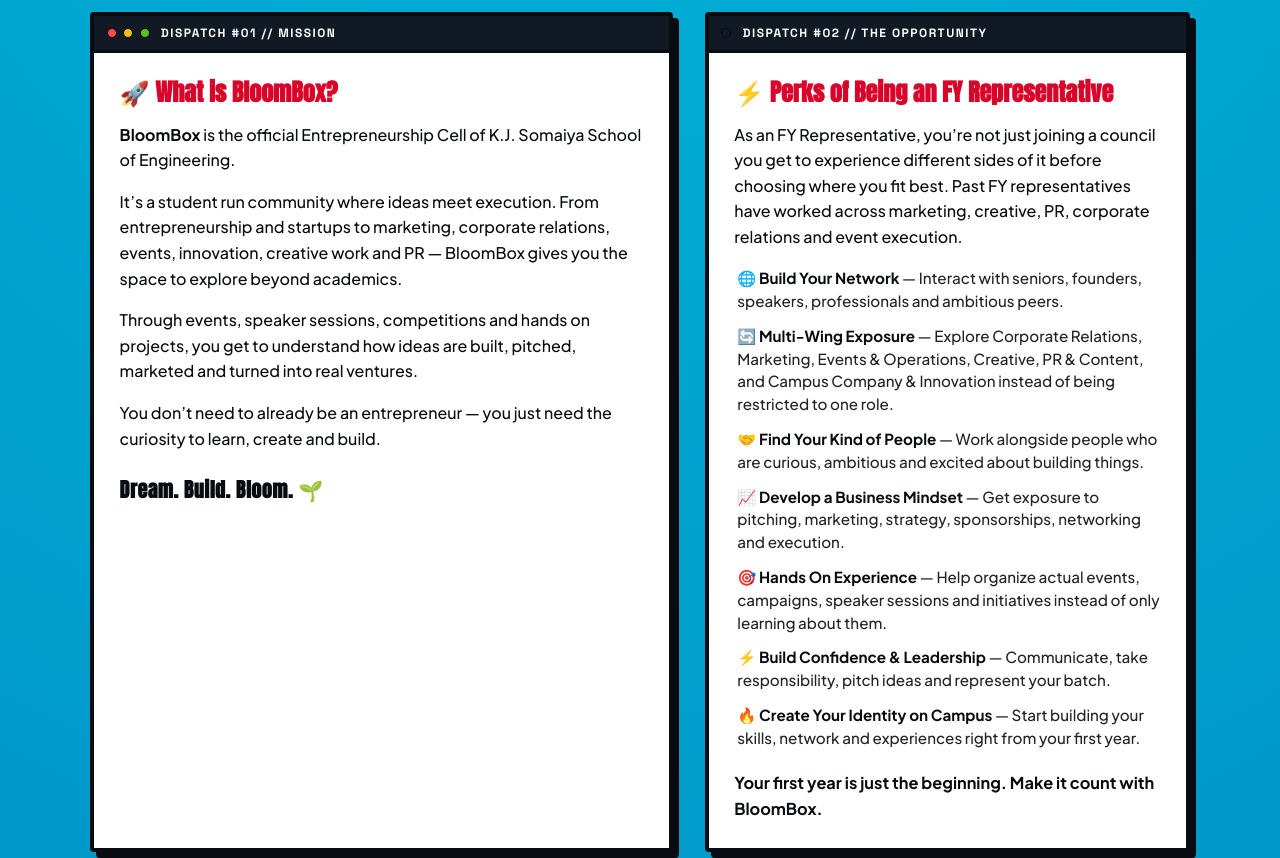
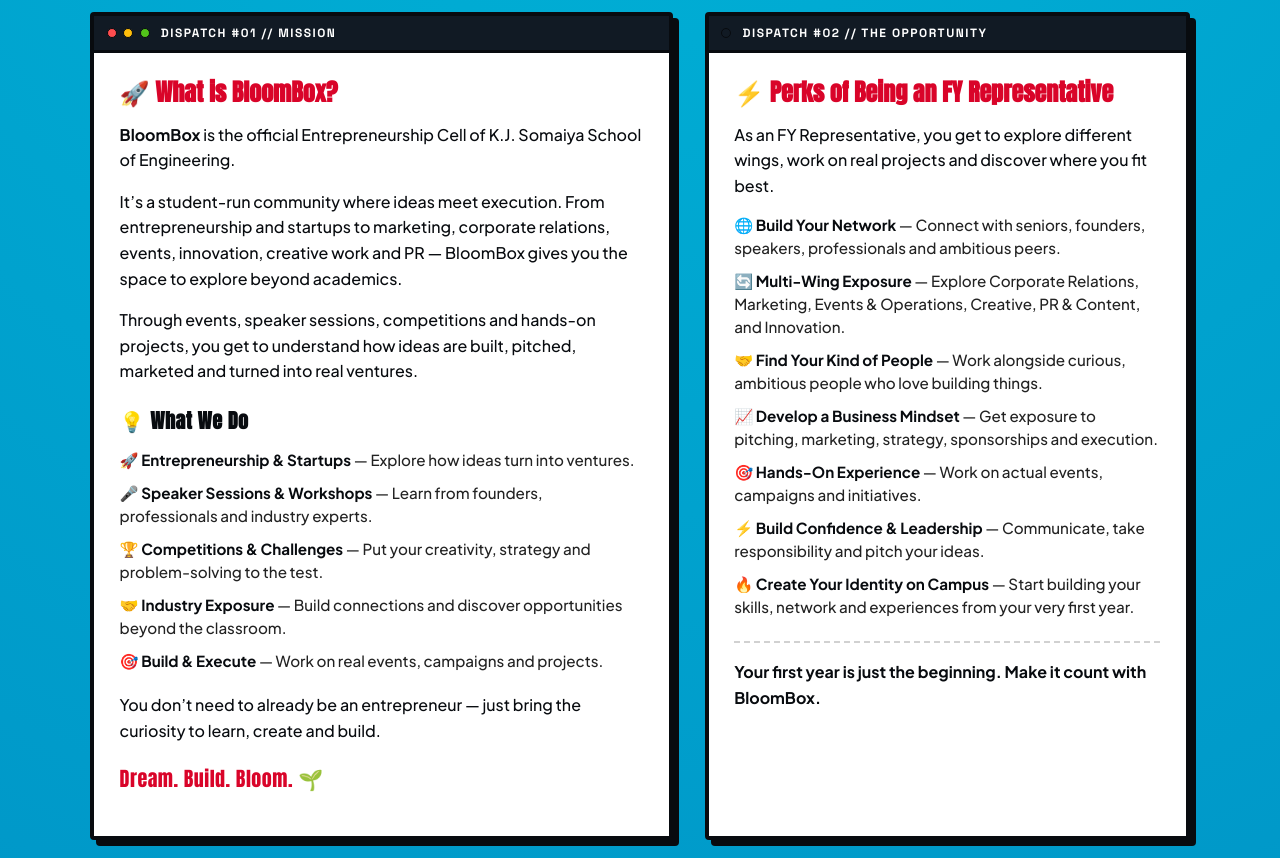
Before and after one commit to creatorofC-gif/FY-Recruitment, a website: page index.html in a window 1280 px wide. Shown: the part 1020-1878 px from the top of the page. Drawn offline with nearby package versions, Linux system fonts and the light colour scheme; no server answers.

Commit message:
design fixed

```diff
--- a/index.html
+++ b/index.html
@@ -71,21 +71,31 @@
                 <strong>BloomBox</strong> is the official Entrepreneurship Cell of K.J. Somaiya School of Engineering.
               </p>
               <p class="panel-para">
-                It’s a student run community where ideas meet execution. From entrepreneurship and startups to marketing, corporate relations, events, innovation, creative work and PR — BloomBox gives you the space to explore beyond academics.
+                It’s a student-run community where ideas meet execution. From entrepreneurship and startups to marketing, corporate relations, events, innovation, creative work and PR — BloomBox gives you the space to explore beyond academics.
               </p>
               <p class="panel-para">
-                Through events, speaker sessions, competitions and hands on projects, you get to understand how ideas are built, pitched, marketed and turned into real ventures.
+                Through events, speaker sessions, competitions and hands-on projects, you get to understand how ideas are built, pitched, marketed and turned into real ventures.
               </p>
+
+              <h4 class="card-section-subtitle">💡 What We Do</h4>
+              <ul class="card-feature-list">
+                <li>🚀 <strong>Entrepreneurship &amp; Startups</strong> — Explore how ideas turn into ventures.</li>
+                <li>🎤 <strong>Speaker Sessions &amp; Workshops</strong> — Learn from founders, professionals and industry experts.</li>
+                <li>🏆 <strong>Competitions &amp; Challenges</strong> — Put your creativity, strategy and problem-solving to the test.</li>
+                <li>🤝 <strong>Industry Exposure</strong> — Build connections and discover opportunities beyond the classroom.</li>
+                <li>🎯 <strong>Build &amp; Execute</strong> — Work on real events, campaigns and projects.</li>
+              </ul>
+
               <p class="panel-para">
-                You don’t need to already be an entrepreneur — you just need the curiosity to learn, create and build.
+                You don’t need to already be an entrepreneur — just bring the curiosity to learn, create and build.
               </p>
               <p class="panel-para panel-tagline-bold">
-                <strong>Dream. Build. Bloom. 🌱</strong>
+                Dream. Build. Bloom. 🌱
               </p>
             </div>
           </div>
 
-          <!-- Right Panel: Perks of Being an FY Representative -->
+          <!-- Right Panel: The FY Reps Role -->
           <div class="comic-card sub-story-card">
             <div class="card-header-bar">
               <span class="card-dot"></span>
@@ -94,16 +104,16 @@
             <div class="card-body">
               <h3 class="panel-callout">⚡ Perks of Being an FY Representative</h3>
               <p class="panel-para">
-                As an FY Representative, you’re not just joining a council you get to experience different sides of it before choosing where you fit best. Past FY representatives have worked across marketing, creative, PR, corporate relations and event execution.
+                As an FY Representative, you get to explore different wings, work on real projects and discover where you fit best.
               </p>
-              <ul class="card-perks-list">
-                <li><strong>🌐 Build Your Network</strong> — Interact with seniors, founders, speakers, professionals and ambitious peers.</li>
-                <li><strong>🔄 Multi-Wing Exposure</strong> — Explore Corporate Relations, Marketing, Events &amp; Operations, Creative, PR &amp; Content, and Campus Company &amp; Innovation instead of being restricted to one role.</li>
-                <li><strong>🤝 Find Your Kind of People</strong> — Work alongside people who are curious, ambitious and excited about building things.</li>
-                <li><strong>📈 Develop a Business Mindset</strong> — Get exposure to pitching, marketing, strategy, sponsorships, networking and execution.</li>
-                <li><strong>🎯 Hands On Experience</strong> — Help organize actual events, campaigns, speaker sessions and initiatives instead of only learning about them.</li>
-                <li><strong>⚡ Build Confidence &amp; Leadership</strong> — Communicate, take responsibility, pitch ideas and represent your batch.</li>
-                <li><strong>🔥 Create Your Identity on Campus</strong> — Start building your skills, network and experiences right from your first year.</li>
+              <ul class="card-feature-list">
+                <li>🌐 <strong>Build Your Network</strong> — Connect with seniors, founders, speakers, professionals and ambitious peers.</li>
+                <li>🔄 <strong>Multi-Wing Exposure</strong> — Explore Corporate Relations, Marketing, Events &amp; Operations, Creative, PR &amp; Content, and Innovation.</li>
+                <li>🤝 <strong>Find Your Kind of People</strong> — Work alongside curious, ambitious people who love building things.</li>
+                <li>📈 <strong>Develop a Business Mindset</strong> — Get exposure to pitching, marketing, strategy, sponsorships and execution.</li>
+                <li>🎯 <strong>Hands-On Experience</strong> — Work on actual events, campaigns and initiatives.</li>
+                <li>⚡ <strong>Build Confidence &amp; Leadership</strong> — Communicate, take responsibility and pitch your ideas.</li>
+                <li>🔥 <strong>Create Your Identity on Campus</strong> — Start building your skills, network and experiences from your very first year.</li>
               </ul>
               <p class="panel-para panel-closer-text">
                 <strong>Your first year is just the beginning. Make it count with BloomBox.</strong>
--- a/style.css
+++ b/style.css
@@ -405,40 +405,46 @@ body.comic-theme {
   margin-bottom: 1rem;
 }
 
-.panel-tagline-bold {
+.card-section-subtitle {
   font-family: var(--font-heading);
   font-size: 1.25rem;
   letter-spacing: 0.5px;
   color: var(--comic-ink-black);
-  margin-top: 1.4rem;
-  margin-bottom: 0;
-}
-
-.card-perks-list {
+  margin: 1.4rem 0 0.6rem 0;
+}
+
+.card-feature-list {
   list-style: none;
   padding: 0;
-  margin: 1.1rem 0;
+  margin: 0.8rem 0 1.2rem 0;
   display: flex;
   flex-direction: column;
-  gap: 0.75rem;
-}
-
-.card-perks-list li {
+  gap: 0.65rem;
+}
+
+.card-feature-list li {
   font-size: 0.95rem;
   line-height: 1.5;
   color: #222;
-  position: relative;
-  padding-left: 0.2rem;
-}
-
-.card-perks-list li strong {
-  color: var(--comic-ink-black);
+}
+
+.card-feature-list li strong {
+  color: var(--comic-ink-black);
+}
+
+.panel-tagline-bold {
+  font-family: var(--font-heading);
+  font-size: 1.25rem;
+  letter-spacing: 0.5px;
+  color: var(--comic-red);
+  margin-top: 1.2rem;
 }
 
 .panel-closer-text {
-  font-size: 1.02rem;
-  margin-top: 1.3rem;
-  margin-bottom: 0;
+  font-size: 1rem;
+  margin-top: 1.4rem;
+  padding-top: 1rem;
+  border-top: 2px dashed rgba(0, 0, 0, 0.18);
   color: var(--comic-ink-black);
 }
 
```
